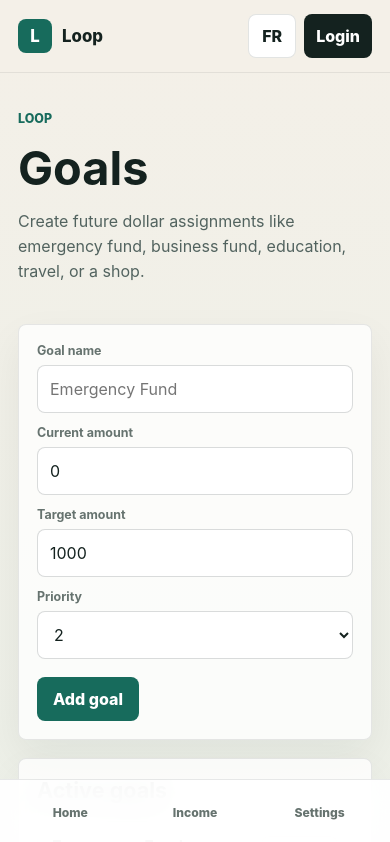
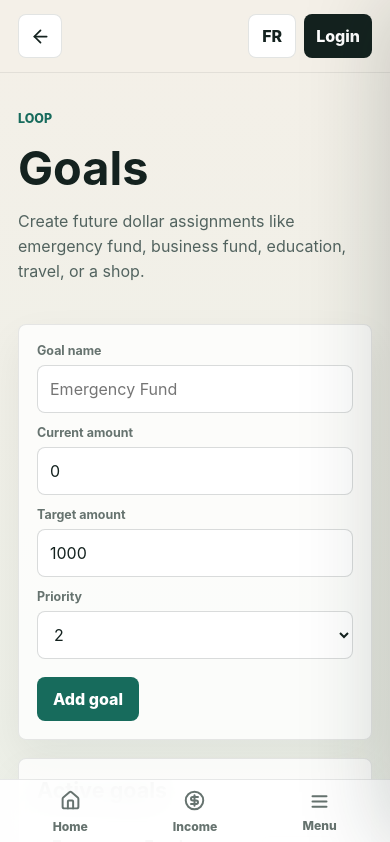
Before and after one commit to bounsalioudiallo/loop-finance, a Vue app: page /goals in a window 390 px wide. Shown: the top 842 px of the page. Built offline with nearby package versions, Linux system fonts and the light colour scheme.

Commit message:
Refine mobile navigation and drawer design

```diff
--- a/package.json
+++ b/package.json
@@ -21,6 +21,7 @@
     "@capacitor/keyboard": "^6.0.0",
     "@capacitor/push-notifications": "^6.0.0",
     "@capacitor/status-bar": "^6.0.0",
+    "@lucide/vue": "^1.17.0",
     "firebase": "^10.14.0",
     "vue": "^3.5.0",
     "vue-i18n": "^9.14.0",
--- a/src/App.vue
+++ b/src/App.vue
@@ -1,31 +1,76 @@
 <script setup lang="ts">
-import { computed } from 'vue';
-import { RouterLink, RouterView, useRoute } from 'vue-router';
+import { computed, ref, watch } from 'vue';
+import { RouterLink, RouterView, useRoute, useRouter } from 'vue-router';
 import { useI18n } from 'vue-i18n';
+import {
+  ArrowLeft,
+  Banknote,
+  CircleDollarSign,
+  ClipboardList,
+  Flag,
+  Home,
+  Menu,
+  Settings,
+  ShieldCheck,
+  SlidersHorizontal,
+  UserCircle,
+  X,
+} from '@lucide/vue';
 import { useAuthStore } from '@/stores/authStore';
 
 const route = useRoute();
+const router = useRouter();
 const { locale, t } = useI18n();
 const auth = useAuthStore();
+const isDrawerOpen = ref(false);
 
 const navItems = computed(() => [
-  { path: '/', label: t('nav.dashboard') },
-  { path: '/income/new', label: t('nav.income') },
-  { path: '/settings', label: t('nav.settings') },
+  { path: '/', label: t('nav.dashboard'), icon: Home },
+  { path: '/income/new', label: t('nav.income'), icon: CircleDollarSign },
 ]);
 
 const showBottomNav = computed(() => route.path !== '/login');
+const showBackButton = computed(() => !['/', '/income/new'].includes(route.path));
+
+const drawerItems = computed(() => [
+  { path: '/settings', label: t('nav.settings'), description: t('drawer.settings'), icon: Settings },
+  { path: '/onboarding', label: t('drawer.setup'), description: t('drawer.setupBody'), icon: SlidersHorizontal },
+  { path: '/goals', label: t('nav.goals'), description: t('drawer.goals'), icon: Flag },
+  { path: '/debts', label: t('nav.debts'), description: t('drawer.debts'), icon: Banknote },
+  { path: '/rules', label: t('nav.rules'), description: t('drawer.rules'), icon: ShieldCheck },
+  { path: '/login', label: auth.state.isAuthenticated ? t('auth.account') : t('auth.login'), description: t('drawer.account'), icon: UserCircle },
+]);
+
+watch(
+  () => route.fullPath,
+  () => {
+    isDrawerOpen.value = false;
+  },
+);
 
 function toggleLocale() {
   locale.value = locale.value === 'en' ? 'fr' : 'en';
   localStorage.setItem('loop-locale', locale.value);
+}
+
+function goBack() {
+  if (window.history.length > 1) {
+    router.back();
+    return;
+  }
+
+  router.push('/');
 }
 </script>
 
 <template>
   <div class="app-shell">
     <header class="top-bar">
-      <RouterLink class="brand" to="/">
+      <button v-if="showBackButton" class="icon-button" type="button" :aria-label="t('nav.back')" @click="goBack">
+        <ArrowLeft :size="21" />
+      </button>
+
+      <RouterLink v-else class="brand" to="/">
         <span class="brand-mark">L</span>
         <span>Loop</span>
       </RouterLink>
@@ -56,8 +101,42 @@ function toggleLocale() {
         :class="{ active: route.path === item.path }"
         :to="item.path"
       >
-        {{ item.label }}
+        <component :is="item.icon" :size="21" />
+        <span>{{ item.label }}</span>
       </RouterLink>
+
+      <button class="nav-menu-button" type="button" :aria-label="t('nav.menu')" @click="isDrawerOpen = true">
+        <Menu :size="21" />
+        <span>{{ t('nav.menu') }}</span>
+      </button>
     </nav>
+
+    <div v-if="isDrawerOpen" class="drawer-overlay" @click="isDrawerOpen = false" />
+    <aside class="side-drawer" :class="{ open: isDrawerOpen }" :aria-hidden="!isDrawerOpen">
+      <div class="drawer-header">
+        <div>
+          <p class="eyebrow">{{ t('drawer.title') }}</p>
+          <h2>{{ t('drawer.manage') }}</h2>
+        </div>
+        <button class="icon-button" type="button" :aria-label="t('nav.close')" @click="isDrawerOpen = false">
+          <X :size="21" />
+        </button>
+      </div>
+
+      <div class="drawer-list">
+        <RouterLink v-for="item in drawerItems" :key="item.path" class="drawer-link" :to="item.path">
+          <component :is="item.icon" :size="21" />
+          <span>
+            <strong>{{ item.label }}</strong>
+            <small>{{ item.description }}</small>
+          </span>
+        </RouterLink>
+      </div>
+
+      <div class="drawer-footer">
+        <ClipboardList :size="18" />
+        <span>{{ t('drawer.footer') }}</span>
+      </div>
+    </aside>
   </div>
 </template>
--- a/src/assets/styles.css
+++ b/src/assets/styles.css
@@ -154,8 +154,10 @@ button {
 
 .language-toggle,
 .account-link,
+.icon-button,
 .primary-button,
-.secondary-button {
+.secondary-button,
+.nav-menu-button {
   min-height: 44px;
   border: 0;
   border-radius: 8px;
@@ -178,6 +180,15 @@ button {
   color: #ffffff;
   background: #14221f;
   text-decoration: none;
+}
+
+.icon-button {
+  display: inline-grid;
+  width: 44px;
+  place-items: center;
+  color: #14221f;
+  background: #ffffff;
+  border: 1px solid rgba(20, 34, 31, 0.12);
 }
 
 .top-actions {
@@ -355,20 +366,114 @@ select {
   backdrop-filter: blur(18px);
 }
 
-.bottom-nav a {
+.bottom-nav a,
+.nav-menu-button {
   display: grid;
   min-height: 48px;
   place-items: center;
+  gap: 3px;
   color: #66736f;
   border-radius: 8px;
   font-size: 0.76rem;
   font-weight: 800;
   text-decoration: none;
+  background: transparent;
+  border: 0;
 }
 
 .bottom-nav a.active {
   color: #176b5c;
   background: #e8f2ee;
+}
+
+.bottom-nav svg,
+.nav-menu-button svg,
+.drawer-link svg,
+.drawer-footer svg {
+  flex: 0 0 auto;
+  stroke-width: 2.25;
+}
+
+.drawer-overlay {
+  position: fixed;
+  inset: 0;
+  z-index: 20;
+  background: rgba(20, 34, 31, 0.34);
+  backdrop-filter: blur(3px);
+}
+
+.side-drawer {
+  position: fixed;
+  top: 0;
+  right: 0;
+  bottom: 0;
+  z-index: 25;
+  display: grid;
+  width: min(88vw, 360px);
+  grid-template-rows: auto 1fr auto;
+  gap: 18px;
+  padding: calc(env(safe-area-inset-top) + 18px) 16px calc(env(safe-area-inset-bottom) + 18px);
+  background: #fbfaf7;
+  border-left: 1px solid rgba(20, 34, 31, 0.1);
+  box-shadow: -24px 0 80px rgba(20, 34, 31, 0.2);
+  transform: translateX(105%);
+  transition: transform 180ms ease;
+}
+
+.side-drawer.open {
+  transform: translateX(0);
+}
+
+.drawer-header {
+  display: flex;
+  align-items: flex-start;
+  justify-content: space-between;
+  gap: 14px;
+}
+
+.drawer-header h2 {
+  margin-bottom: 0;
+}
+
+.drawer-list {
+  display: grid;
+  align-content: start;
+  gap: 10px;
+}
+
+.drawer-link {
+  display: grid;
+  grid-template-columns: 42px 1fr;
+  align-items: center;
+  min-height: 64px;
+  padding: 10px 12px;
+  color: #14221f;
+  background: #ffffff;
+  border: 1px solid rgba(20, 34, 31, 0.1);
+  border-radius: 8px;
+  text-decoration: none;
+}
+
+.drawer-link svg {
+  color: #176b5c;
+}
+
+.drawer-link span {
+  display: grid;
+  gap: 3px;
+}
+
+.drawer-link small {
+  color: #66736f;
+  line-height: 1.3;
+}
+
+.drawer-footer {
+  display: flex;
+  align-items: center;
+  gap: 8px;
+  color: #66736f;
+  font-size: 0.85rem;
 }
 
 @media (min-width: 760px) {
--- a/src/locales/en.json
+++ b/src/locales/en.json
@@ -12,7 +12,10 @@
     "goals": "Goals",
     "debts": "Debts",
     "rules": "Rules",
-    "settings": "Settings"
+    "settings": "Settings",
+    "menu": "Menu",
+    "back": "Back",
+    "close": "Close"
   },
   "modes": {
     "balanced": "Balanced",
@@ -110,6 +113,7 @@
   },
   "auth": {
     "login": "Login",
+    "account": "Account",
     "title": "Welcome back to Loop.",
     "subtitle": "Sign in locally for now. Firebase Auth will replace this screen when credentials are connected.",
     "name": "Name",
@@ -134,5 +138,17 @@
     "goalsBody": "Create and maintain future dollar assignments.",
     "debtsBody": "Track debt balances, minimums, and payoff progress.",
     "rulesBody": "Control the hard rules that run before allocation weights."
+  },
+  "drawer": {
+    "title": "Navigation",
+    "manage": "Manage Loop",
+    "settings": "Account, profile, and app preferences.",
+    "setup": "Setup",
+    "setupBody": "Language, currency, income profile, and allocation mode.",
+    "goals": "Future dollar assignments.",
+    "debts": "Balances, minimums, and payoff progress.",
+    "rules": "Hard rules before allocation weights.",
+    "account": "Local login today, Firebase Auth later.",
+    "footer": "Secondary tools live here so the core flow stays clear."
   }
 }
--- a/src/locales/fr.json
+++ b/src/locales/fr.json
@@ -12,7 +12,10 @@
     "goals": "Objectifs",
     "debts": "Dettes",
     "rules": "Règles",
-    "settings": "Réglages"
+    "settings": "Réglages",
+    "menu": "Menu",
+    "back": "Retour",
+    "close": "Fermer"
   },
   "modes": {
     "balanced": "Équilibré",
@@ -110,6 +113,7 @@
   },
   "auth": {
     "login": "Connexion",
+    "account": "Compte",
     "title": "Bon retour sur Loop.",
     "subtitle": "Connectez-vous localement pour l'instant. Firebase Auth remplacera cet écran quand les identifiants seront branchés.",
     "name": "Nom",
@@ -134,5 +138,17 @@
     "goalsBody": "Créer et gérer les affectations futures.",
     "debtsBody": "Suivre les soldes, minimums et progrès de remboursement.",
     "rulesBody": "Contrôler les règles fixes appliquées avant les pondérations."
+  },
+  "drawer": {
+    "title": "Navigation",
+    "manage": "Gérer Loop",
+    "settings": "Compte, profil et préférences.",
+    "setup": "Configuration",
+    "setupBody": "Langue, devise, profil de revenu et mode de répartition.",
+    "goals": "Affectations futures.",
+    "debts": "Soldes, minimums et progression.",
+    "rules": "Règles fixes avant les pondérations.",
+    "account": "Connexion locale aujourd'hui, Firebase Auth plus tard.",
+    "footer": "Les outils secondaires restent ici pour garder le flux principal clair."
   }
 }
```
Also changed, not shown: 1 other file (tests, documents, lock files or other folders).
